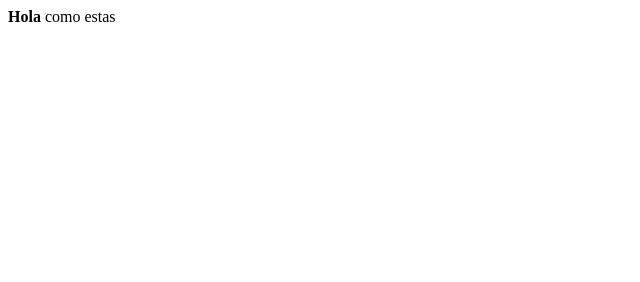
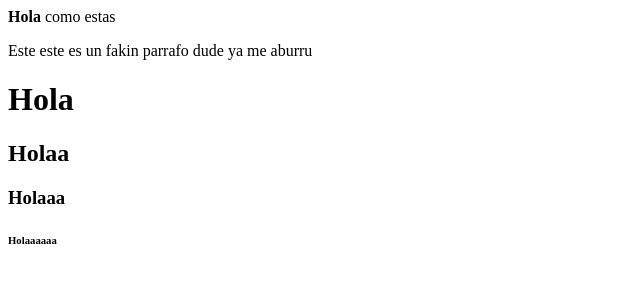
Before and after one commit to dxnielcapi/Design-Page, a plain HTML site: page Index.html in a window 1280 px wide. Shown: the whole page, without its empty margins (0-640 px from the left). Drawn offline with Linux system fonts and the light colour scheme.

Commit message:
Actualice

```diff
--- a/Index.html
+++ b/Index.html
@@ -1,2 +1,23 @@
+<!DOCTYPE html>
+<html lang="es">
 
-<b>Hola</b> como estas
+<head>
+    <meta charset="UTF-8">
+    <meta name="viewport" content="width=device-width, initial-scale=1.0">
+    <title>Bluntes</title>
+</head>
+
+<body>
+                <b>Hola</b> como estas
+
+    <p>
+        Este este es un fakin parrafo dude ya me aburru
+    </p>
+
+    <h1>Hola</h1>
+    <h2>Holaa</h2>
+    <h3>Holaaa</h3>
+    <h6>Holaaaaaa</h6>
+</body>
+
+</html>
```
